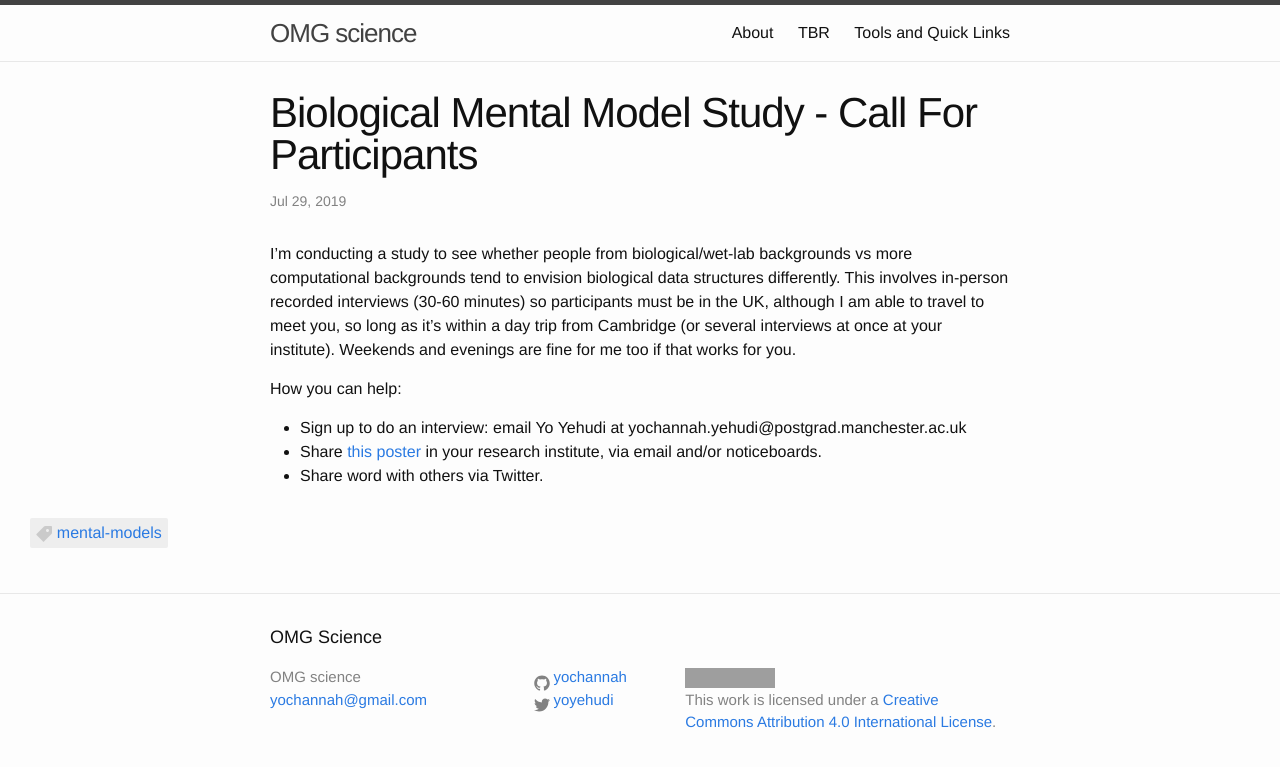
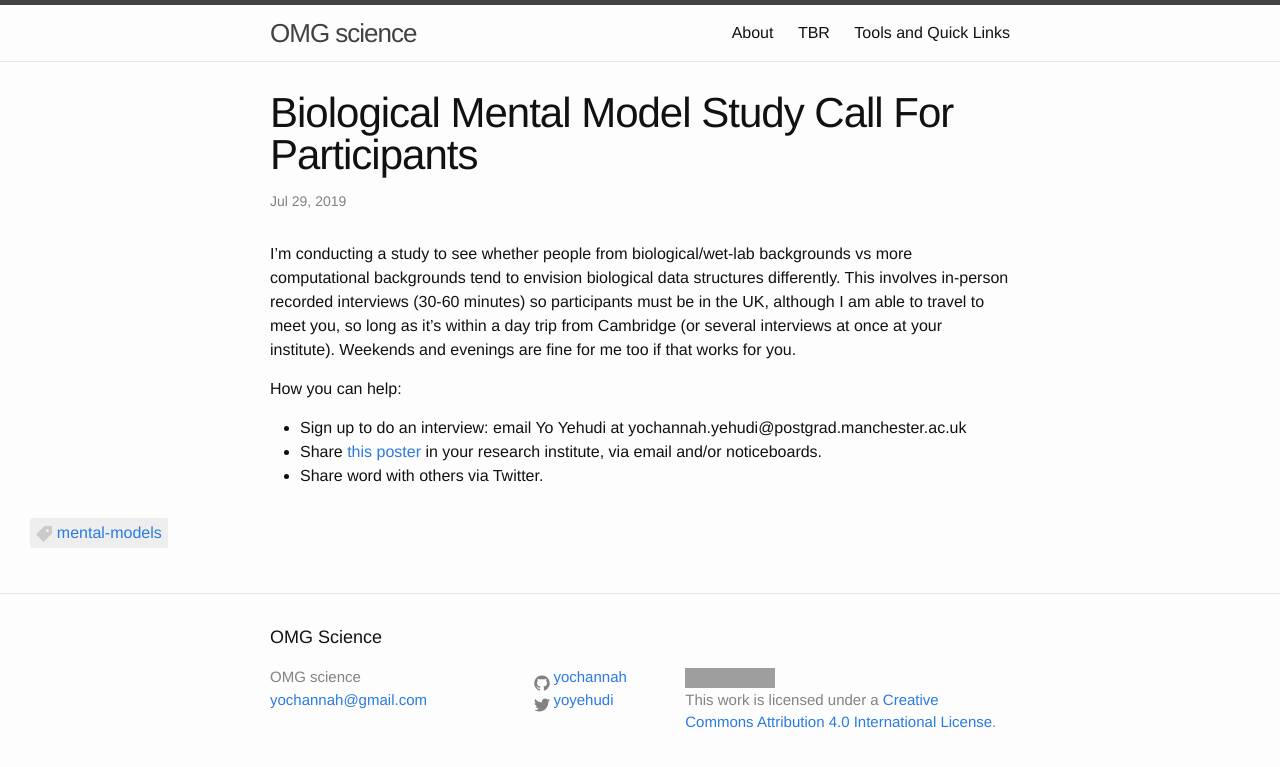
Before and after one commit to yochannah/omgscience, a Jekyll site: the page built from _posts/2019-07-29-call-for-participants.md, in a window 1280 px wide. Shown: the top 767 px of the page. Built offline with Jekyll 4.4.1, drawn with Linux system fonts in a browser that asks for light colours; grey boxes are pictures that could not be loaded.

```diff
--- a/_posts/2019-07-29-call-for-participants.md
+++ b/_posts/2019-07-29-call-for-participants.md
@@ -1,6 +1,6 @@
 ---
 layout: post
-title: Biological mental model study - call for participants
+title: Biological mental model study call for participants
 date: 2019-07-29 12:13
 tags: mental-models
 ---
```
